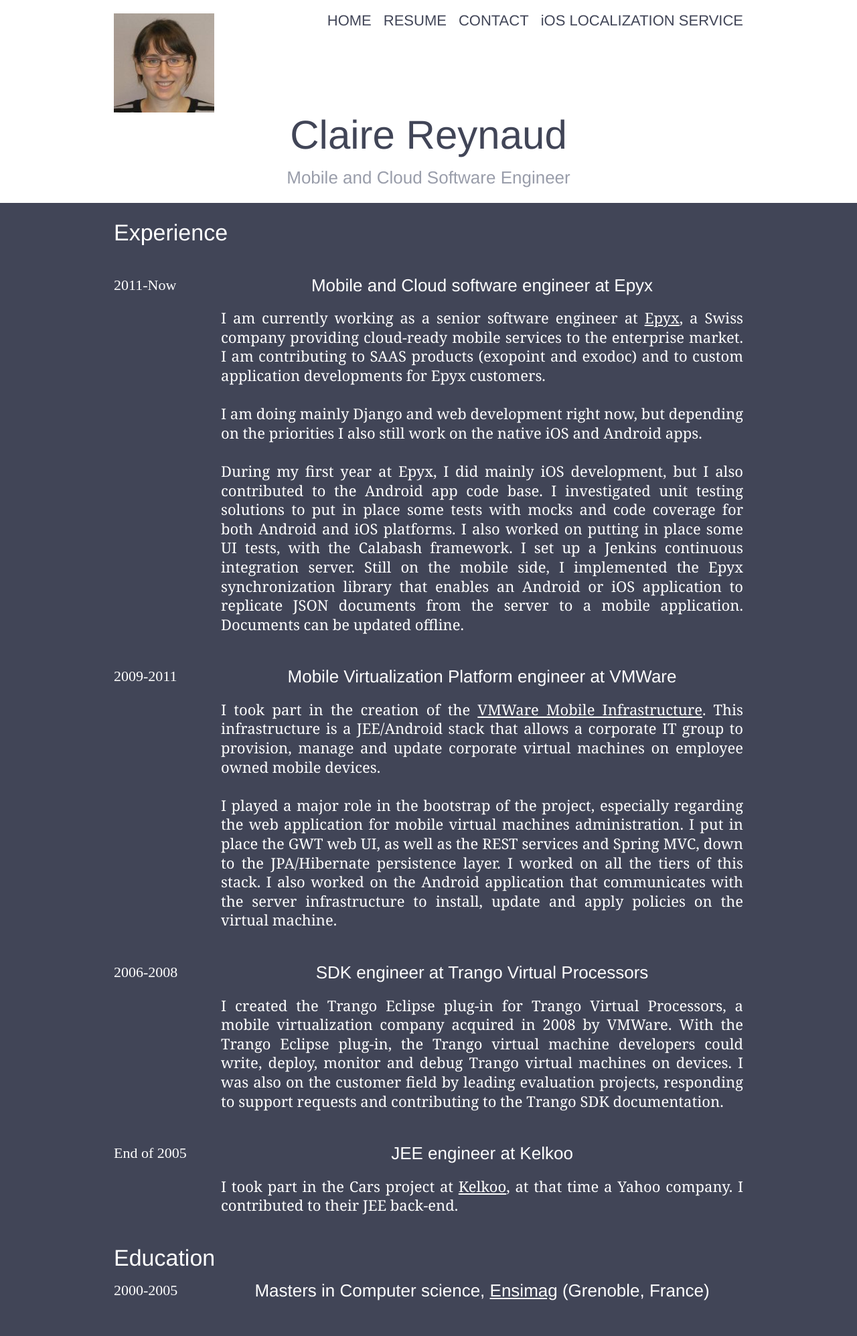
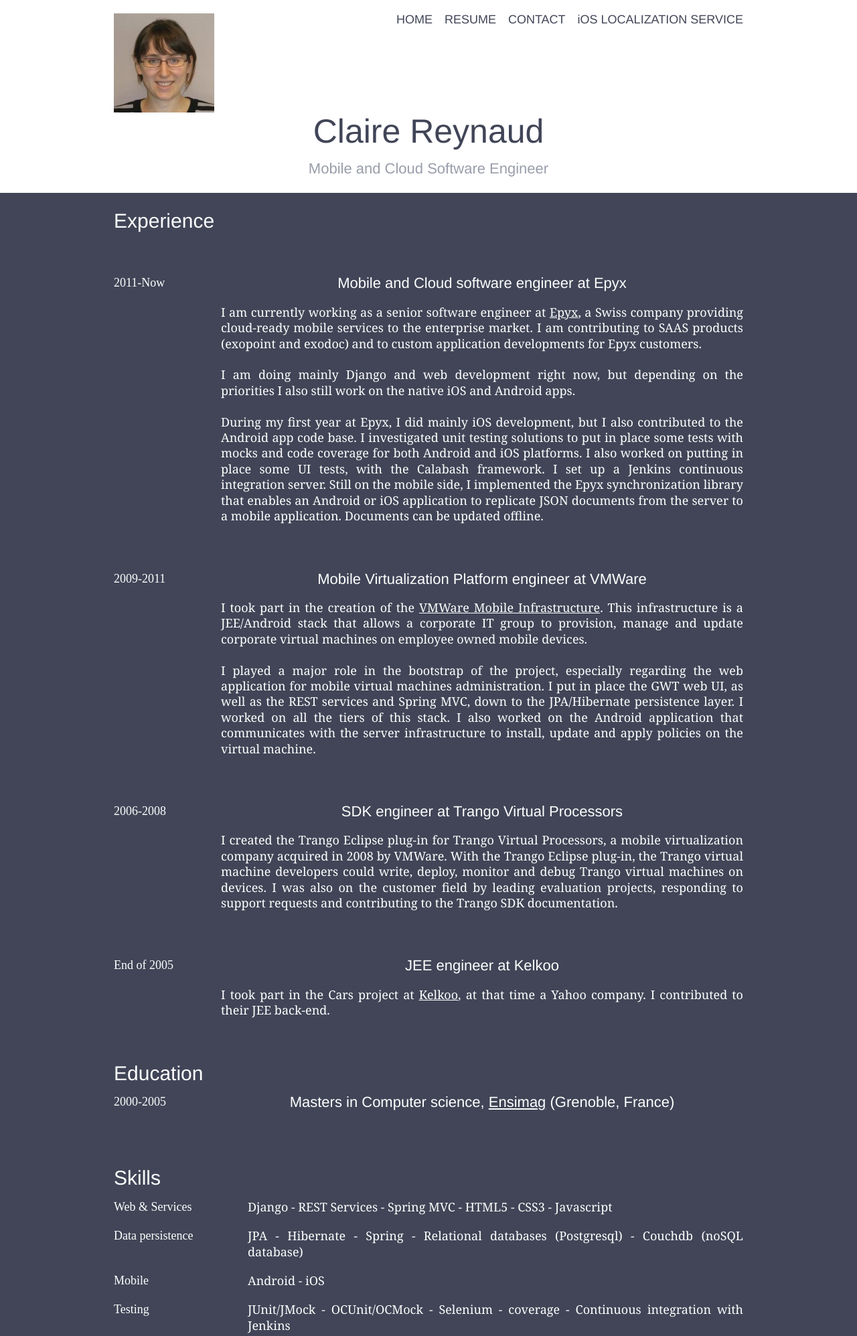
Before and after one commit to creynaud/website, a Django app: template claire/templates/resume.html in a window 1280 px wide. Shown: the top 1995 px of the page at 67% size. Run offline with Django 3.2, Linux system fonts and the light colour scheme; the template is opened without the code that fills it, so the values that code supplies are empty.

Commit message:
Add redirect for cv.html to resume
Also reduced font sizes in css

```diff
--- a/claire/urls.py
+++ b/claire/urls.py
@@ -7,4 +7,5 @@
     url(r'^$', views.home, name='home'),
     url(r'^resume/$', views.resume, name='resume'),
     url(r'^sitemap\.xml$', views.sitemap, name='sitemap'),
+    url(r'^cv\.html$', views.cv, name='cv'),
 )
--- a/claire/views.py
+++ b/claire/views.py
@@ -1,4 +1,4 @@
-from django.shortcuts import render
+from django.shortcuts import render, redirect
 
 
 def home(request):
@@ -11,6 +11,10 @@
     return response
 
 
+def cv(request):
+    return redirect('resume')
+
+
 def sitemap(request):
     response = render(request, "sitemap.xml")
     return response
--- a/scss/partials/_global.scss
+++ b/scss/partials/_global.scss
@@ -14,11 +14,11 @@
 
 $footer-height: 40px;
 
-$biggest-font-size: 60px;
-$huge-font-size: 38px;
-$big-font-size: 34px;
-$medium-font-size: 26px;
-$small-font-size: 22px;
+$biggest-font-size: 50px;
+$huge-font-size: 34px;
+$big-font-size: 30px;
+$medium-font-size: 22px;
+$small-font-size: 18px;
 
 @include sticky-footer($footer-height, "#wrapper", "#push", "#footer");
 
@@ -98,7 +98,7 @@
 		margin-right: 0px !important;
 	}
 	.margin {
-		margin-top: 30px;
+		margin-top: 50px;
 	}
 	.section {
 		margin-right: 0px !important;
```
Also changed, not shown: claire/core/static/core/css/screen.css.
